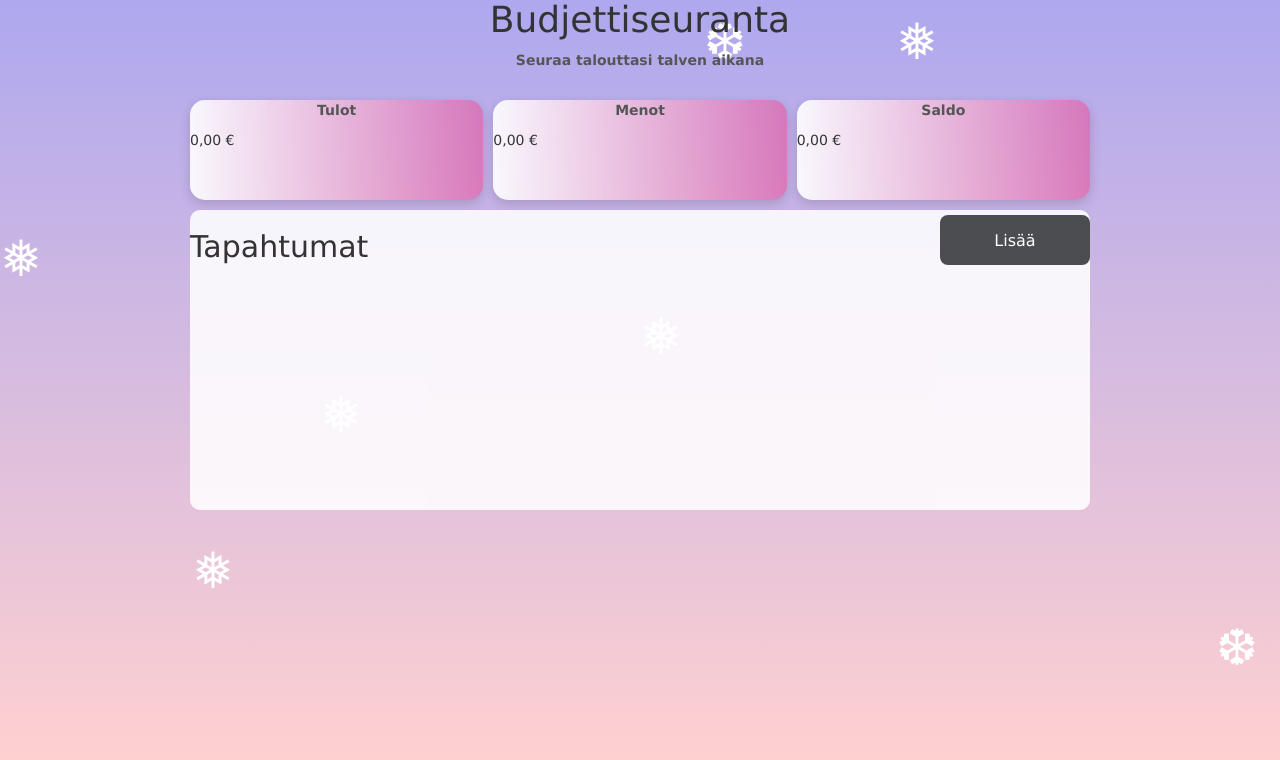
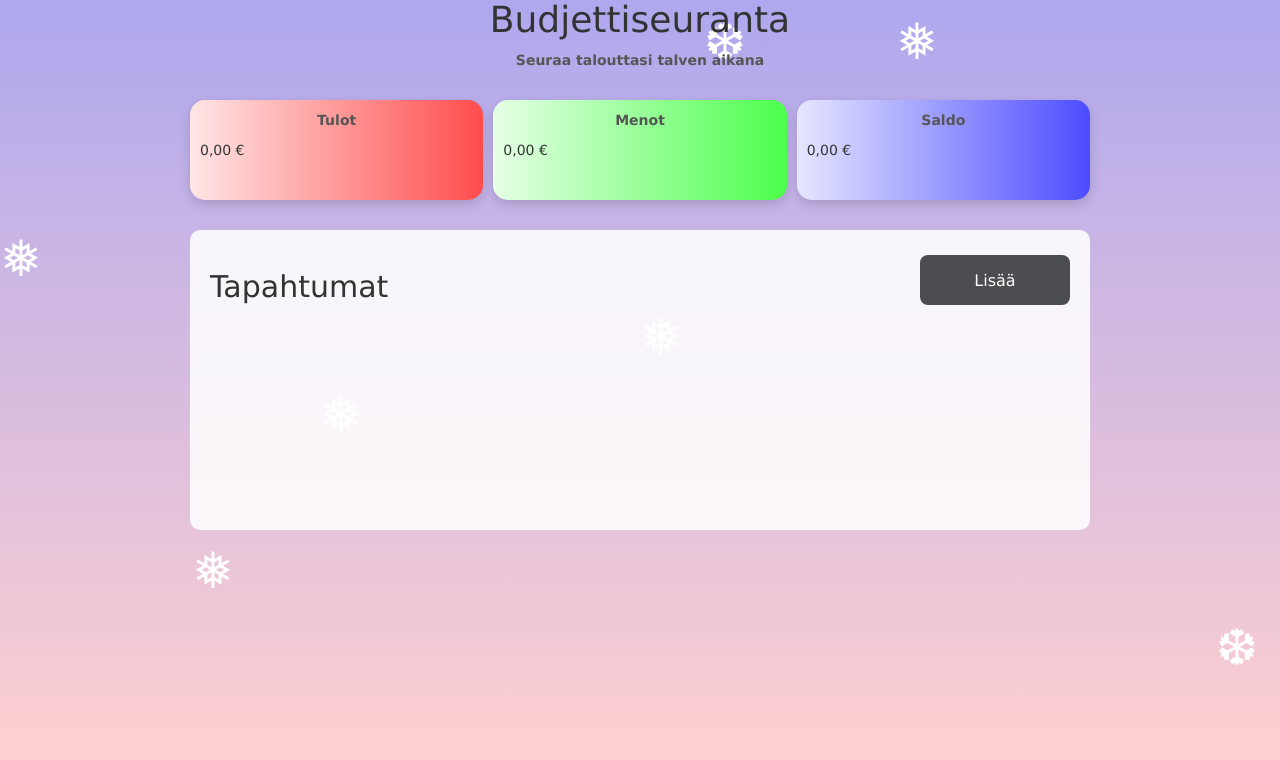
Before and after one commit to NiklasBoman/Budjettiseuranta, a PHP site: page /transactions.php in a window 1280 px wide. Shown: the part 110-870 px from the top of the page. Run offline with PHP 8.4, Linux system fonts and the light colour scheme; a user stored in the database is signed in; data that the repository does not hold is empty.

Commit message:
padding lisätty

```diff
--- a/frontend/assets/style.css
+++ b/frontend/assets/style.css
@@ -190,8 +190,7 @@ p.trancation-teksti {
     gap: 10px;
     flex-wrap:nowrap;
     z-index: 1;
-    margin-bottom: 10PX;
-
+    margin-bottom: 30px;
 }
 .pienicontainer {
      flex: 1;
@@ -203,9 +202,19 @@ p.trancation-teksti {
     /* muotoilu */
     border-radius: 15px;
     box-shadow: 0 4px 12px rgba(0, 0, 0, 0.15);
+    z-index: 1;
+    padding: 10px;
+}
+.pienicontainer.tulot {
+  background: linear-gradient(to right, #ffe6e6, #ff4c4c);
+}
+.pienicontainer.menot {
+  background: linear-gradient(to right, #e6ffe6, #4cff4c);
+}
+.pienicontainer.saldo {
+  background: linear-gradient(to right, #e6e6ff, #4c4cff);
+}
 
-    z-index: 1;
-}
 .lisaa-tapahtuma-btn{
     max-width: 150px;
     height: 50px;
@@ -228,6 +237,7 @@ p.trancation-teksti {
   border-radius: 10px;
   overflow: visible;
   background-color: #ffffffdb;
+  padding: 20px;
 }
 
 /* hiutaleet */
--- a/frontend/transactions.php
+++ b/frontend/transactions.php
@@ -65,15 +65,15 @@ $userid = $_SESSION["userid"];
 <p class="trancation-teksti"> Seuraa talouttasi talven aikana</p>
 </div>
 <div class="isocontainer">
-<div class="pienicontainer">
+<div class="pienicontainer tulot">
     <p class="trancation-teksti">Tulot</p>
     <p class="summa"><?= number_format($tulot, 2, ",", " ") ?> €</p>
 </div>
-<div class="pienicontainer">
+<div class="pienicontainer menot">
     <p class="trancation-teksti">Menot</p>
     <p class="summa"><?= number_format($menot, 2, ",", " ") ?> €</p>
 </div>
-<div class="pienicontainer">
+<div class="pienicontainer saldo">
     <p class="trancation-teksti">Saldo</p>
     <p class="summa"><?= number_format($saldo, 2, ",", " ") ?> €</p>
 </div>
```
